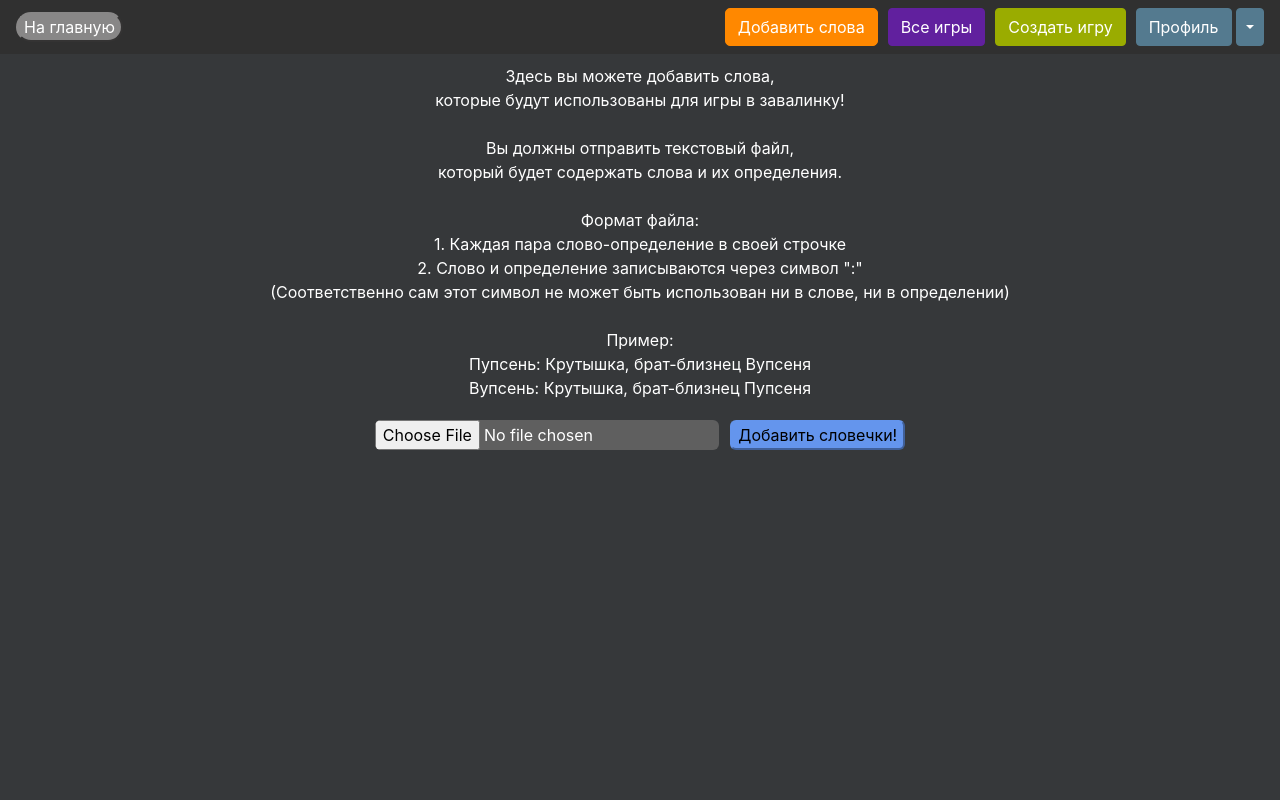
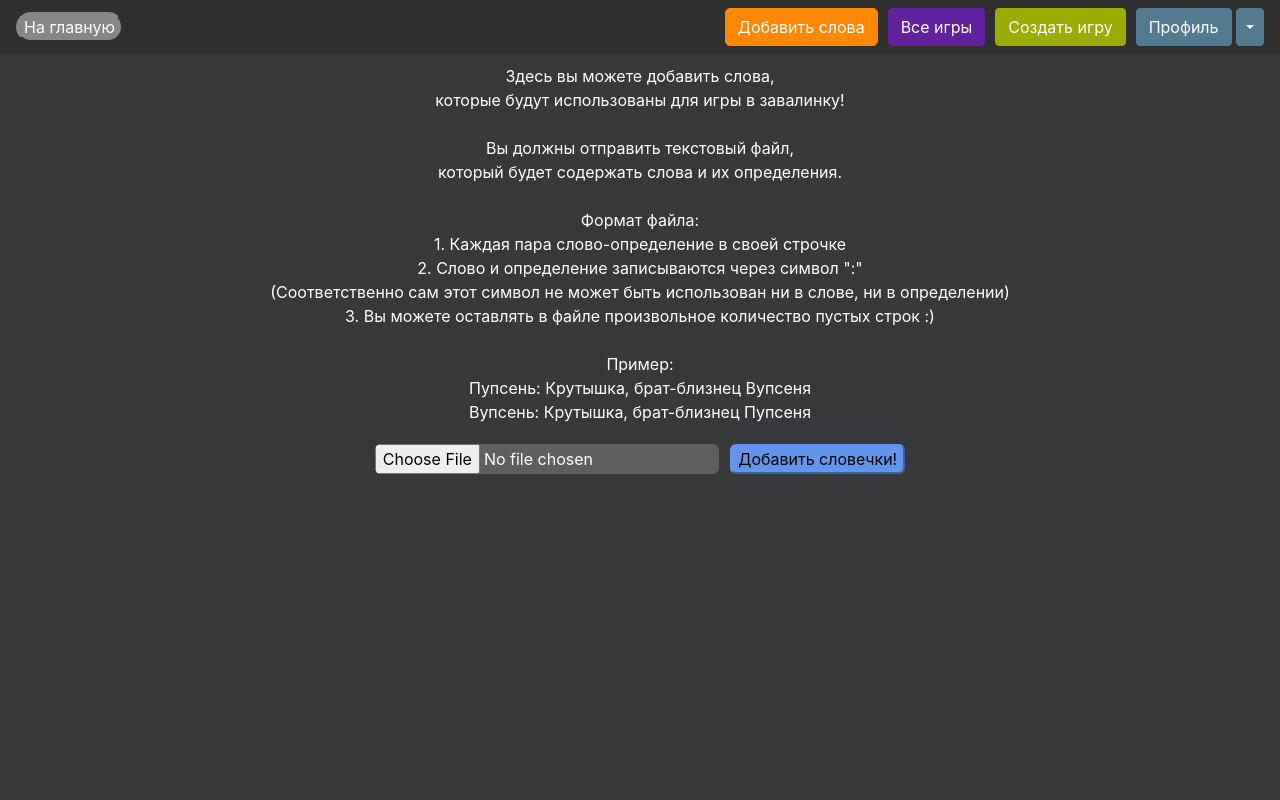
Before and after one commit to PandaPythoner/Zavalinka, a Django app: page /home/add_words/ in a window 1280 px wide. Run offline with Django 4.2, Linux system fonts and the light colour scheme; the visitor is signed in with stand-in values (Sample User, id 1); some libraries are stand-ins or nearby versions.

Commit message:
Modified add_words.html

```diff
--- a/zavalinka/zavalinka_game/templates/zavalinka_game/add_words/add_words.html
+++ b/zavalinka/zavalinka_game/templates/zavalinka_game/add_words/add_words.html
@@ -18,6 +18,7 @@
             1. Каждая пара слово-определение в своей строчке <br>
             2. Слово и определение записываются через символ ":" <br>
             (Соответственно сам этот символ не может быть использован ни в слове, ни в определении) <br>
+            3. Вы можете оставлять в файле произвольное количество пустых строк :) <br>
         <br>
             Пример: <br>
             Пупсень: Крутышка, брат-близнец Вупсеня <br>
```
